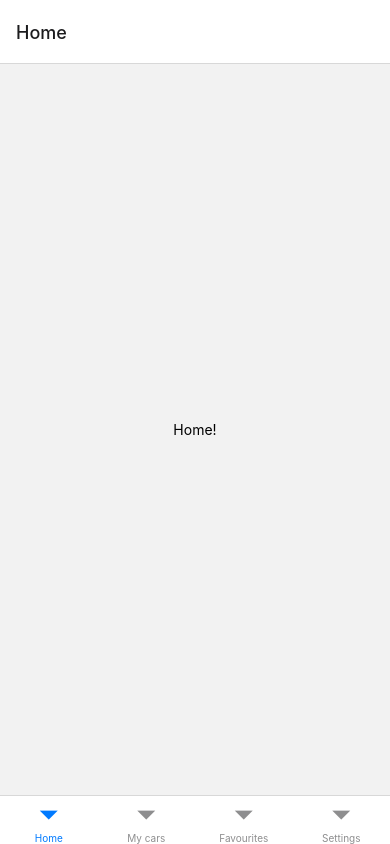
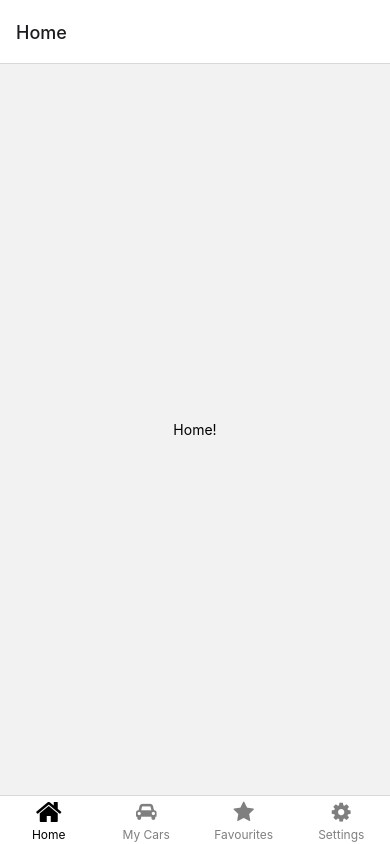
Before and after one commit to wojciechkurzak/car-market, a React Native app: screen /Home in a window 390 px wide. Built offline with nearby package versions, Linux system fonts and the light colour scheme.

Commit message:
Add bottom tab icons

```diff
--- a/App.tsx
+++ b/App.tsx
@@ -5,13 +5,84 @@ import HomeScreen from './screens/HomeScreen';
 import MyCarsScreen from './screens/MyCarsScreen';
 import FavouritesScreen from './screens/FavouritesScreen';
 import SettingsScreen from './screens/SettingsScreens';
+import Icon from 'react-native-vector-icons/FontAwesome';
+import {Text} from 'react-native';
 
 const Tab = createBottomTabNavigator();
 
 export default function App() {
     return (
         <NavigationContainer>
-            <Tab.Navigator>
+            <Tab.Navigator
+                screenOptions={({route}) => ({
+                    tabBarIcon: ({focused, color, size}) => {
+                        let iconName = '';
+                        let iconSize;
+                        let iconColor = focused
+                            ? 'rgba(0, 0, 0, 1.0)'
+                            : '#rgba(0, 0, 0, 0.5)';
+
+                        if (route.name === 'Home') {
+                            iconName = 'home';
+                            iconSize = focused ? 28 : 24;
+                        }
+
+                        if (route.name === 'My cars') {
+                            iconName = 'car';
+                            iconSize = focused ? 22 : 18;
+                        }
+
+                        if (route.name === 'Favourites') {
+                            iconName = 'star';
+                            iconSize = focused ? 26 : 22;
+                        }
+
+                        if (route.name === 'Settings') {
+                            iconName = 'gear';
+                            iconSize = focused ? 26 : 22;
+                        }
+
+                        return (
+                            <Icon
+                                name={iconName}
+                                size={iconSize}
+                                color={iconColor}
+                            />
+                        );
+                    },
+                    tabBarLabel: ({focused, color}) => {
+                        let text = '';
+
+                        if (route.name === 'Home') {
+                            text = 'Home';
+                        }
+
+                        if (route.name === 'My cars') {
+                            text = 'My Cars';
+                        }
+
+                        if (route.name === 'Favourites') {
+                            text = 'Favourites';
+                        }
+
+                        if (route.name === 'Settings') {
+                            text = 'Settings';
+                        }
+
+                        return (
+                            <Text
+                                style={{
+                                    color: focused
+                                        ? 'rgba(0, 0, 0, 1.0)'
+                                        : 'rgba(0, 0, 0, 0.5)',
+                                    fontSize: 12,
+                                    marginBottom: 2,
+                                }}>
+                                {text}
+                            </Text>
+                        );
+                    },
+                })}>
                 <Tab.Screen name="Home" component={HomeScreen} />
                 <Tab.Screen name="My cars" component={MyCarsScreen} />
                 <Tab.Screen name="Favourites" component={FavouritesScreen} />
--- a/package.json
+++ b/package.json
@@ -18,7 +18,8 @@
         "react-native-gesture-handler": "^2.6.0",
         "react-native-reanimated": "^2.10.0",
         "react-native-safe-area-context": "^4.3.3",
-        "react-native-screens": "^3.17.0"
+        "react-native-screens": "^3.17.0",
+        "react-native-vector-icons": "^9.2.0"
     },
     "devDependencies": {
         "@babel/core": "^7.12.9",
@@ -27,6 +28,7 @@
         "@tsconfig/react-native": "^2.0.2",
         "@types/jest": "^26.0.23",
         "@types/react-native": "^0.69.5",
+        "@types/react-native-vector-icons": "^6.4.12",
         "@types/react-test-renderer": "^18.0.0",
         "@typescript-eslint/eslint-plugin": "^5.29.0",
         "@typescript-eslint/parser": "^5.29.0",
```
Also changed, not shown: 3 other files (tests, documents, lock files or other folders).
